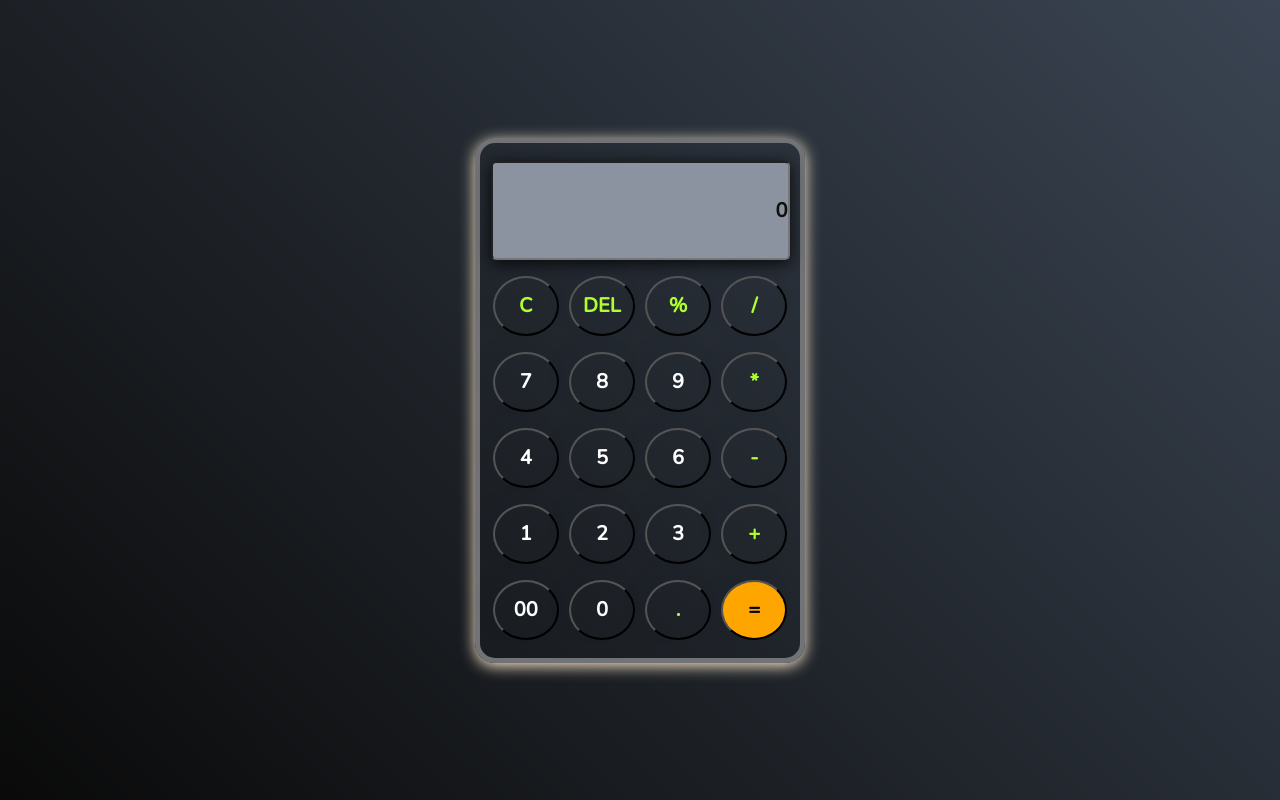
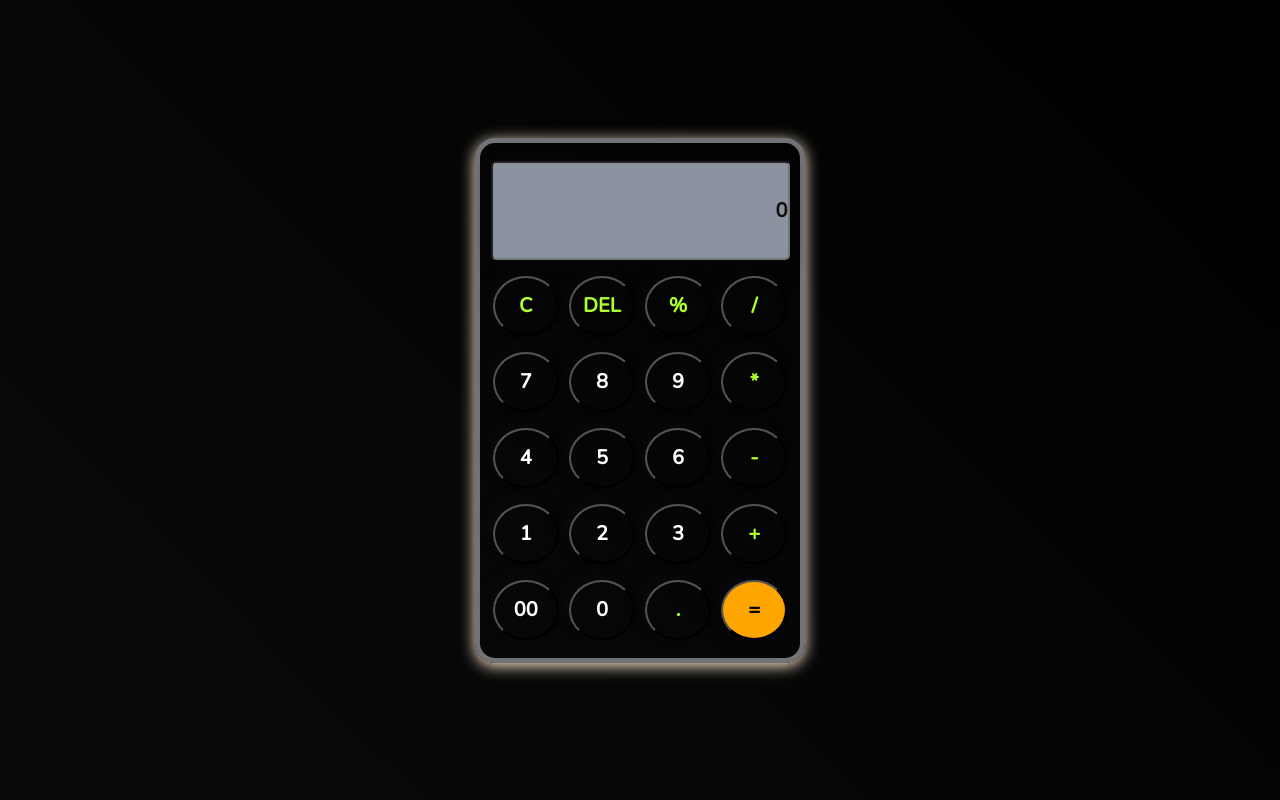
Before and after one commit to yash-mali-001/calculator_web, a plain HTML site: page index.html in a window 1280 px wide. Drawn offline with nearby package versions, Linux system fonts and the light colour scheme.

Commit message:
Changed style.css

```diff
--- a/style.css
+++ b/style.css
@@ -9,7 +9,7 @@ html,body{
     display: flex;
     justify-content: center;
     align-items: center;
-    background: linear-gradient(45deg ,#0a0a0a  , #3a4452);
+    background: linear-gradient(45deg ,#0a0a0a  , #000000);
 }
 
 .button{
```
